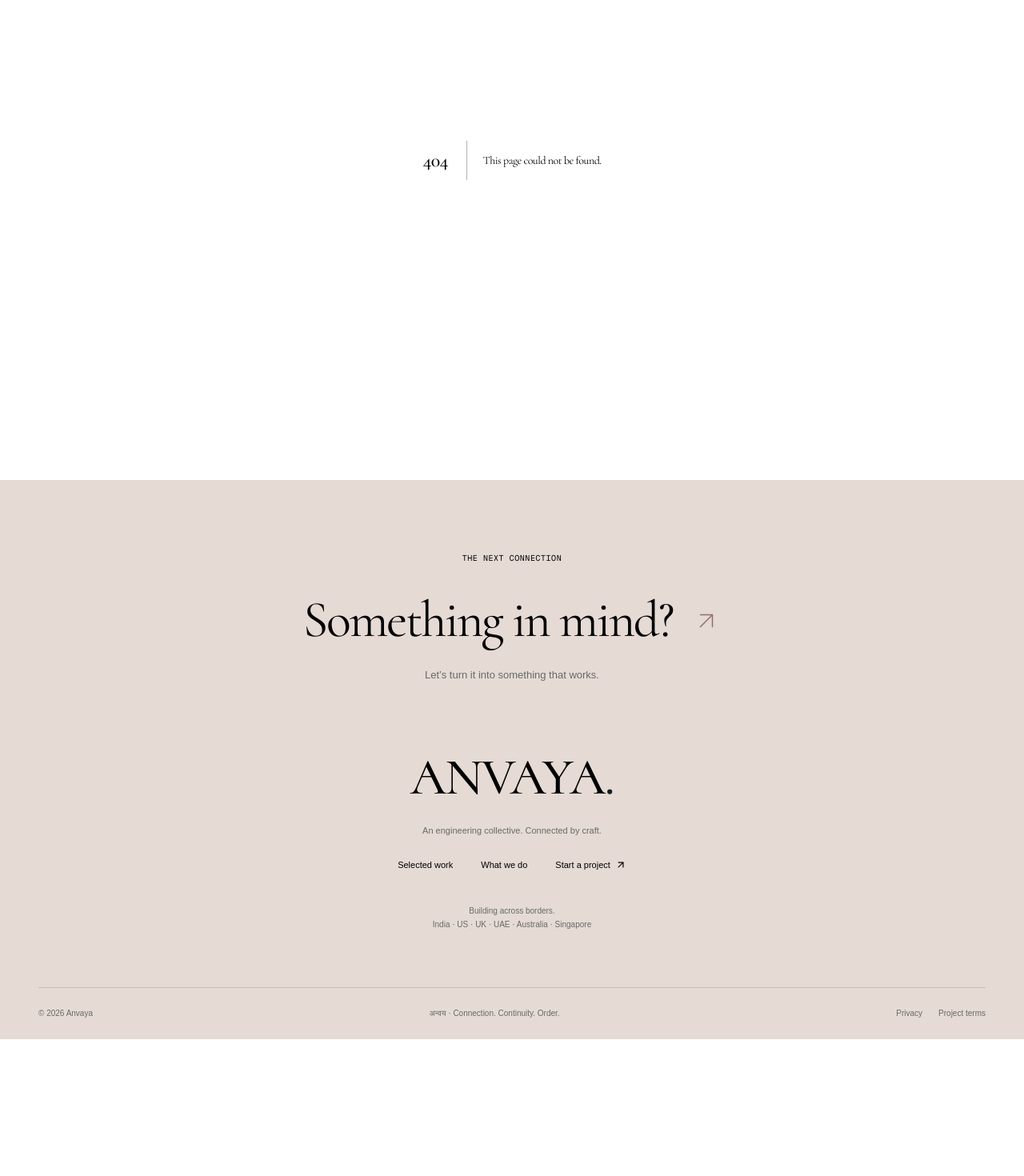
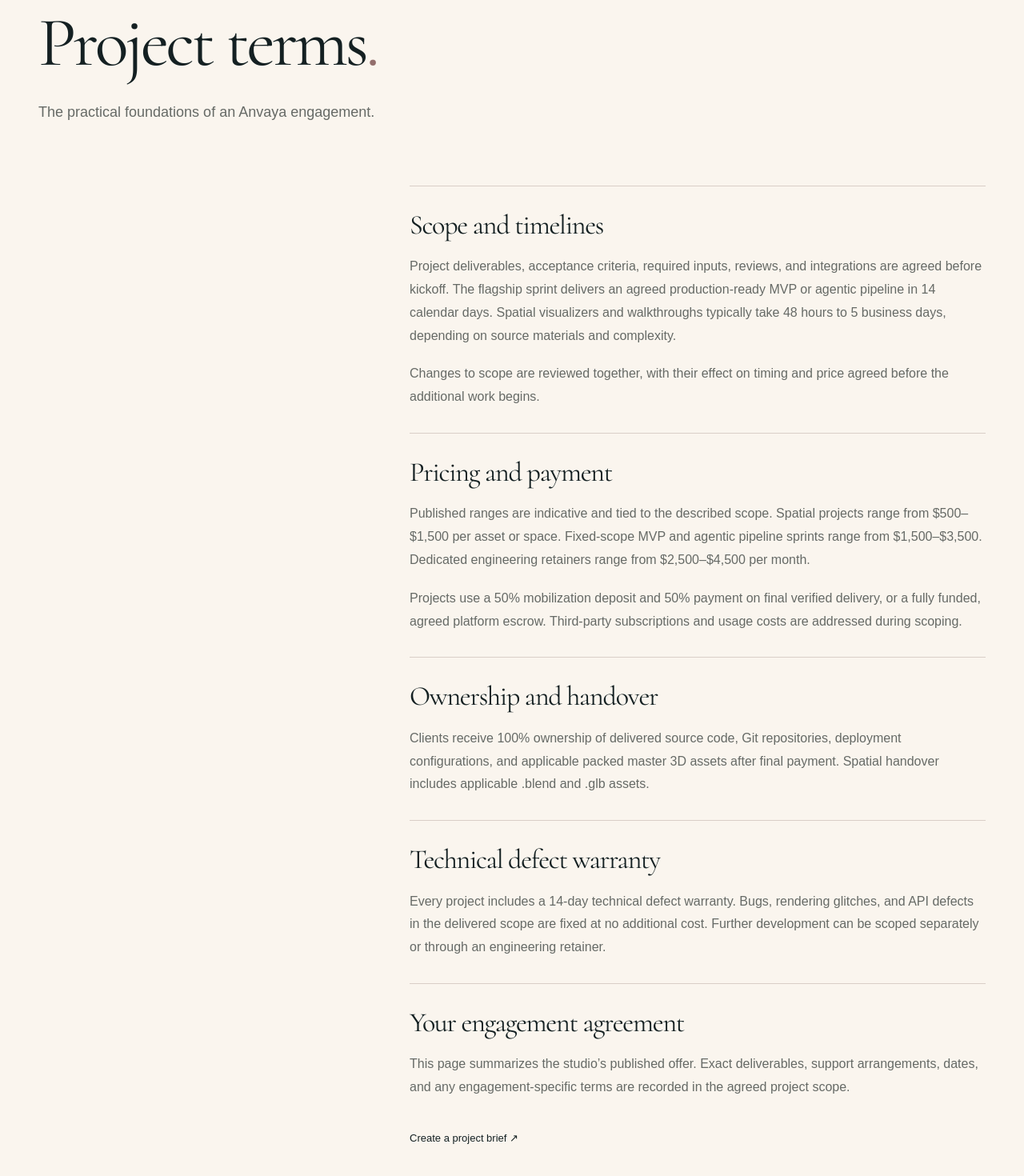
Before and after one commit to Harika-reddy2628/anvaya, a Next.js app: page /terms in a window 1280 px wide. Before the commit this address had no page. Shown: the part 200-1670 px from the top of the page at 80% size. Before the commit the page ends 1499 px from the top, so only its background shows below. Built offline with nearby package versions, Linux system fonts and the light colour scheme; a web font is replaced by a local one.

Commit message:
feat(policy): document scope, payment, ownership, and warranty terms
Focused change split from 286984b1f4958448e900a7ffd7bd9ee2b8c7a68a.

Files:
- app/terms/page.tsx

```diff
--- /dev/null
+++ b/app/terms/page.tsx
@@ -0,0 +1,83 @@
+import type { Metadata } from "next";
+import Link from "next/link";
+
+export const metadata: Metadata = {
+  title: "Project terms",
+  description:
+    "Anvaya’s published scope, payment, ownership, and technical warranty terms.",
+};
+export default function TermsPage() {
+  return (
+    <main id="main-content" className="container inner-page policy-page">
+      <div className="page-heading">
+        <span className="eyebrow">WORKING WITH ANVAYA</span>
+        <h1>
+          Project terms<span className="accent">.</span>
+        </h1>
+        <p>The practical foundations of an Anvaya engagement.</p>
+      </div>
+      <div className="policy-content">
+        <section>
+          <h2>Scope and timelines</h2>
+          <p>
+            Project deliverables, acceptance criteria, required inputs, reviews,
+            and integrations are agreed before kickoff. The flagship sprint
+            delivers an agreed production-ready MVP or agentic pipeline in 14
+            calendar days. Spatial visualizers and walkthroughs typically take
+            48 hours to 5 business days, depending on source materials and
+            complexity.
+          </p>
+          <p>
+            Changes to scope are reviewed together, with their effect on timing
+            and price agreed before the additional work begins.
+          </p>
+        </section>
+        <section>
+          <h2>Pricing and payment</h2>
+          <p>
+            Published ranges are indicative and tied to the described scope.
+            Spatial projects range from $500–$1,500 per asset or space.
+            Fixed-scope MVP and agentic pipeline sprints range from
+            $1,500–$3,500. Dedicated engineering retainers range from
+            $2,500–$4,500 per month.
+          </p>
+          <p>
+            Projects use a 50% mobilization deposit and 50% payment on final
+            verified delivery, or a fully funded, agreed platform escrow.
+            Third-party subscriptions and usage costs are addressed during
+            scoping.
+          </p>
+        </section>
+        <section>
+          <h2>Ownership and handover</h2>
+          <p>
+            Clients receive 100% ownership of delivered source code, Git
+            repositories, deployment configurations, and applicable packed
+            master 3D assets after final payment. Spatial handover includes
+            applicable .blend and .glb assets.
+          </p>
+        </section>
+        <section>
+          <h2>Technical defect warranty</h2>
+          <p>
+            Every project includes a 14-day technical defect warranty. Bugs,
+            rendering glitches, and API defects in the delivered scope are fixed
+            at no additional cost. Further development can be scoped separately
+            or through an engineering retainer.
+          </p>
+        </section>
+        <section>
+          <h2>Your engagement agreement</h2>
+          <p>
+            This page summarizes the studio’s published offer. Exact
+            deliverables, support arrangements, dates, and any
+            engagement-specific terms are recorded in the agreed project scope.
+          </p>
+        </section>
+        <Link className="text-link" href="/project">
+          Create a project brief ↗
+        </Link>
+      </div>
+    </main>
+  );
+}
```
